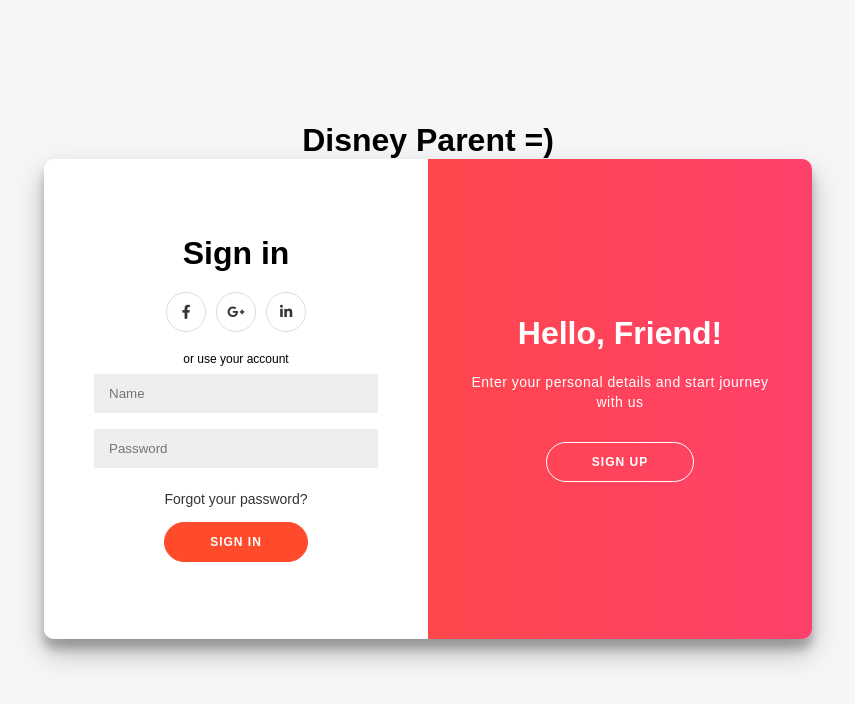
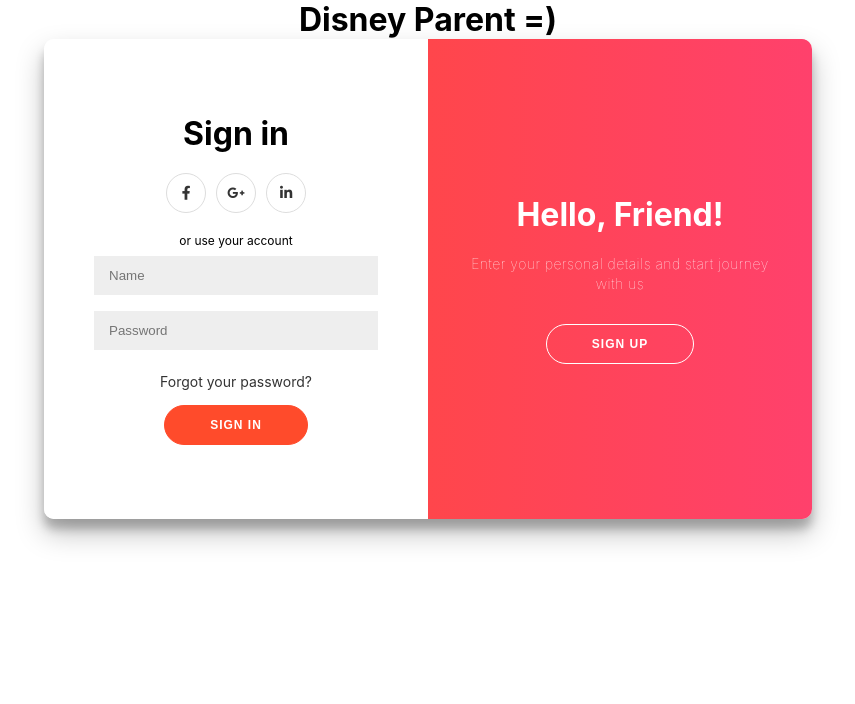
Before and after one commit to disneyparent-pt-042219/build-disneyparent-FE, a React (Create React App) app in the folder client/: page /login in a window 1280 px wide. Shown: the top 704 px of the page, without its empty margins (212-1067 px from the left). Built offline with nearby package versions, Linux system fonts and the light colour scheme.

Commit message:
Updated css

```diff
--- a/client/src/Actions/index.js
+++ b/client/src/Actions/index.js
@@ -1,3 +1,4 @@
+import axios from 'axios';
 export const IS_LOGGING_IN = 'IS_LOGGING_IN';
 
 export const login = user => (dispatch) => {
--- a/client/src/Login/form.css
+++ b/client/src/Login/form.css
@@ -2,16 +2,6 @@
 	box-sizing: border-box;
 }
 
-body {
-	background: #f6f5f7;
-	display: flex;
-	justify-content: center;
-	align-items: center;
-	flex-direction: column;
-	font-family: 'Montserrat', sans-serif;
-	height: 100vh;
-	margin: -20px 0 50px;
-}
 
 h1 {
 	font-weight: bold;
@@ -95,7 +85,8 @@
 	overflow: hidden;
 	width: 768px;
 	max-width: 100%;
-	min-height: 480px;
+    min-height: 480px;
+    margin: 0 auto;
 }
 
 .form-container {
```
